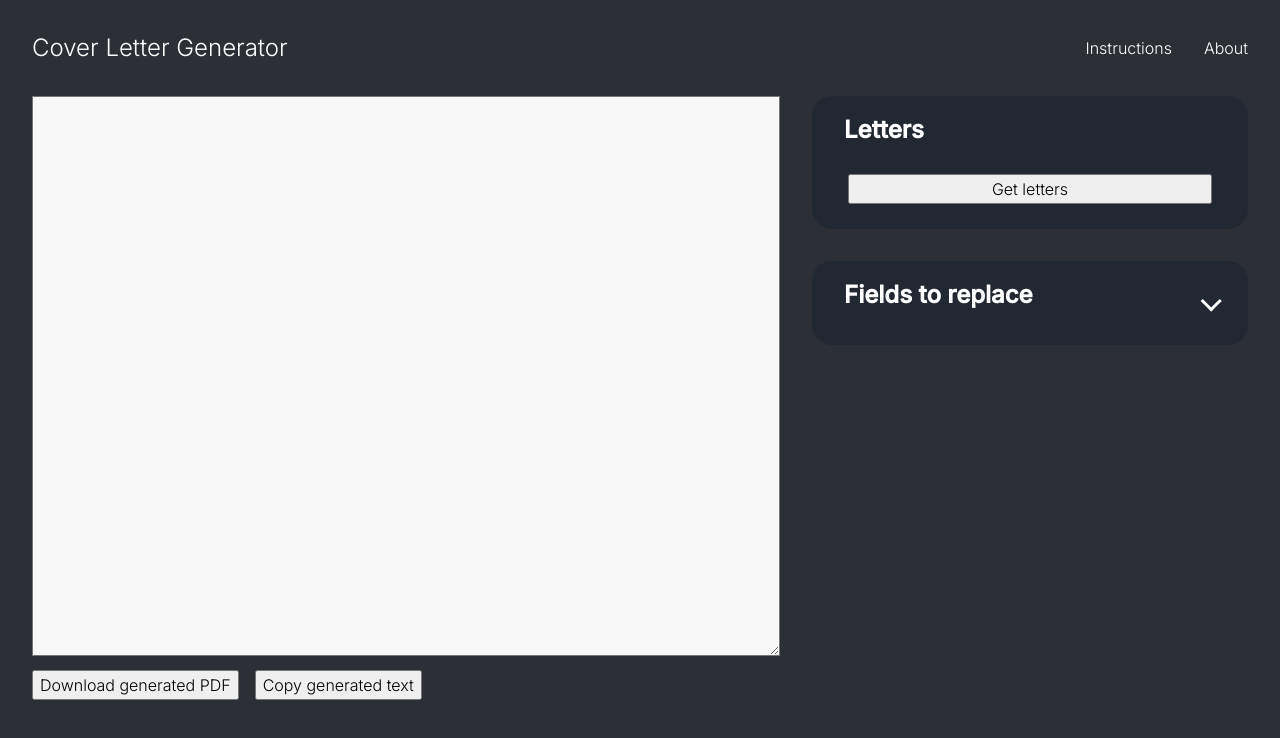
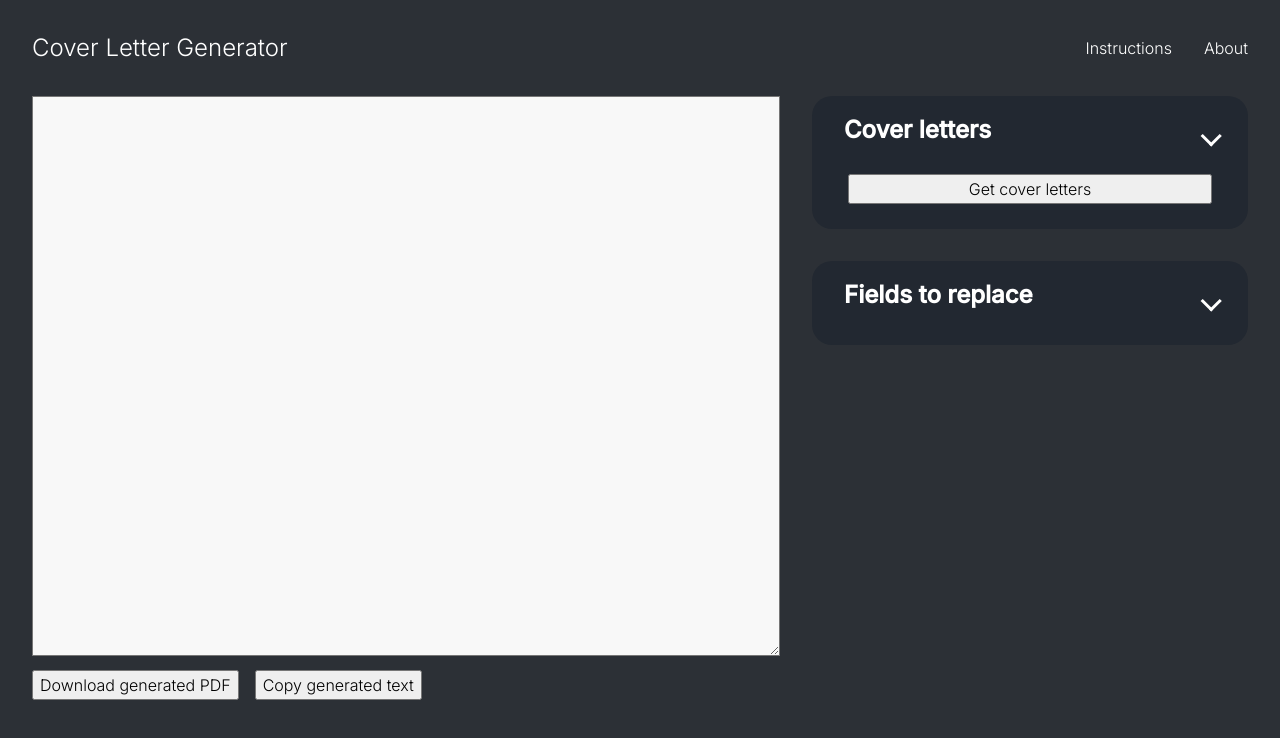
Before and after one commit to aleksebastian/cover-letter-generator, a Svelte app: page / in a window 1280 px wide. Shown: the top 738 px of the page. Built offline with nearby package versions, Linux system fonts and the light colour scheme.

Commit message:
Reworded and added expand and close logic

```diff
--- a/src/components/Letters.svelte
+++ b/src/components/Letters.svelte
@@ -1,10 +1,33 @@
 <script lang="ts">
+	import { slide } from 'svelte/transition';
+	import { quintOut } from 'svelte/easing';
+
+	let hidden = false;
+	let transform = '-180deg';
+
+	const handleClick = () => {
+		if (hidden) {
+			transform = '-180deg';
+		} else {
+			transform = '0deg';
+		}
+		hidden = !hidden;
+	};
 </script>
 
 <div class="container">
 	<div class="main">
-		<h2 class="section-text">Letters</h2>
-		<button class="button">Get letters</button>
+		<div class="header">
+			<h2 on:click={handleClick} class="section-text">Cover letters</h2>
+			<div class="arrow-container">
+				<span on:click={handleClick} class="arrow" style="transform: rotateZ({transform})" />
+			</div>
+		</div>
+		{#if !hidden}
+			<button transition:slide={{ delay: 250, duration: 300, easing: quintOut }} class="button"
+				>Get cover letters</button
+			>
+		{/if}
 	</div>
 </div>
 
@@ -19,8 +42,29 @@
 		max-height: 800px;
 	}
 
+	.header {
+		display: flex;
+		justify-content: space-between;
+	}
+
 	.section-text {
 		padding: 1rem;
+		cursor: pointer;
+	}
+
+	.arrow-container {
+		transform: rotate(-45deg);
+	}
+
+	.arrow {
+		display: inline-block;
+		margin: 1.7rem 1rem 0 0;
+		width: 15px;
+		height: 15px;
+		border-top: 3px solid white;
+		border-right: 3px solid white;
+		cursor: pointer;
+		transition: all 300ms;
 	}
 
 	button {
```
